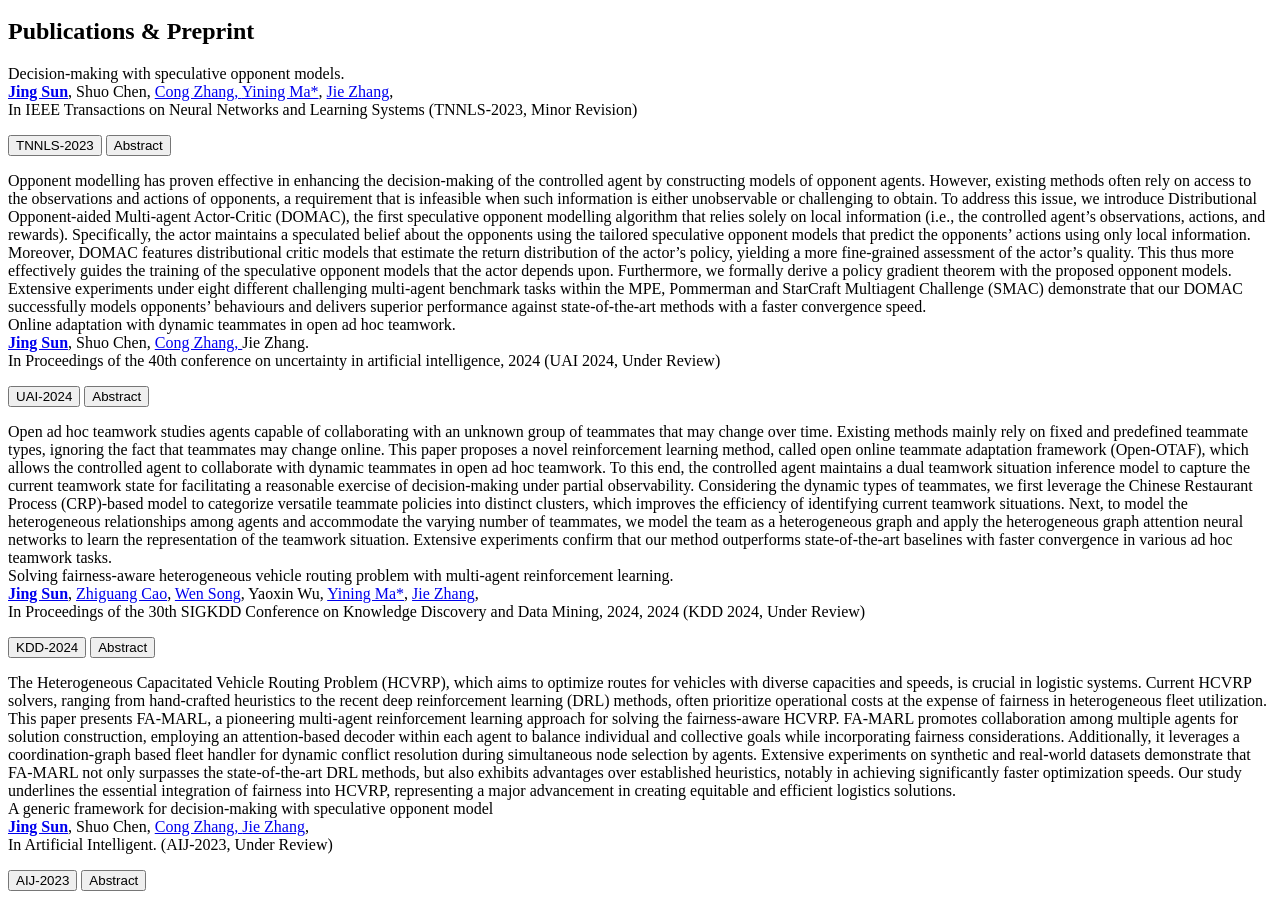
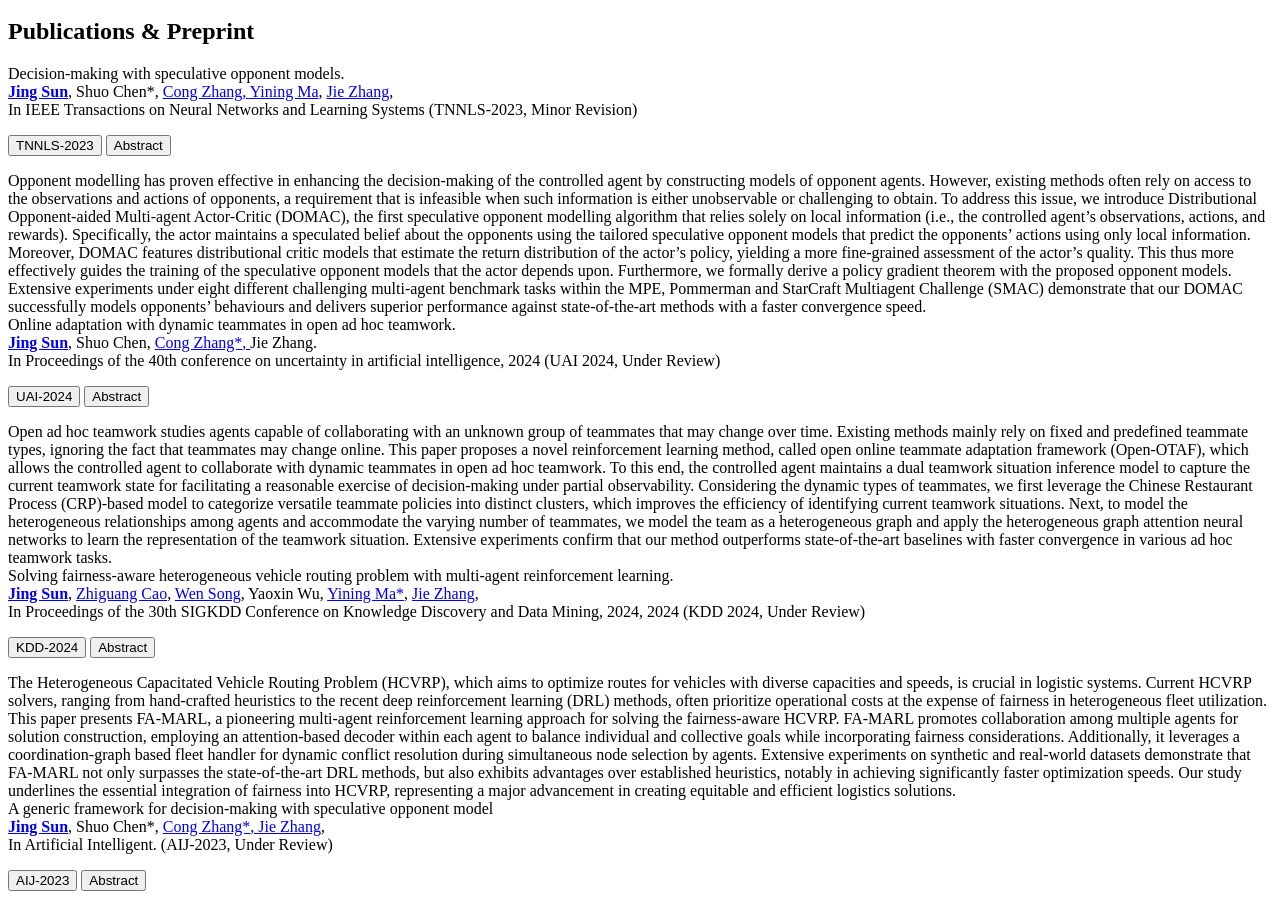
Before and after one commit to sunjing1102628/sunjing1102628.github.io, a Jekyll site: the page index.html, which Jekyll copies as it is, in a window 1280 px wide and 1400 px high, scrolled down 1791 px. Shown: the part 177-1084 px from the top of the window. Built offline with Jekyll 4.4.1, drawn with Linux system fonts in a browser that asks for light colours; nearby versions of some CDN libraries; comment, search, counter and statistics services are not loaded; a style sheet for code colours, icons or effects is not loaded; some of the changed lines change nothing that is shown.

Commit message:
general_update

```diff
--- a/index.html
+++ b/index.html
@@ -27,7 +27,7 @@
     <meta name="description" content="Ph.D. Student">
 
 
-    <link rel="alternate" hreflang="en-us" href="https://zcaicaros.github.io/">
+    <link rel="alternate" hreflang="en-us" href="https://sunjing1102628.github.io/">
 
 
     <meta name="theme-color" content="#2962ff">
@@ -86,7 +86,7 @@
     <meta property="twitter:card" content="summary">
 
     <meta property="og:site_name" content="Jing Sun">
-    <meta property="og:url" content="https://zcaicaros.github.io/">
+    <meta property="og:url" content="https://sunjing1102628.github.io/">
     <meta property="og:title" content="Jing Sun">
     <meta property="og:description" content="Ph.D. Student">
     <meta property="og:image" content="img/map[gravatar:%!s(bool=false) shape:circle]">
@@ -102,10 +102,10 @@
             "@type": "WebSite",
             "potentialAction": {
                 "@type": "SearchAction",
-                "target": "https://zcaicaros.github.io/?q={search_term_string}",
+                "target": "https://sunjing1102628.github.io/?q={search_term_string}",
                 "query-input": "required name=search_term_string"
             },
-            "url": "https://zcaicaros.github.io/"
+            "url": "https://sunjing1102628.github.io/"
         }
     </script>
 
@@ -458,6 +458,8 @@
                     </div>
                 </div>
 
+
+
                 <div class="row experience">
 
                     <div class="col-auto text-center flex-column d-none d-sm-flex">
@@ -604,22 +606,20 @@
             <div class="col-12 col-lg-8">
 
 
-
                 <div class="view-list-item">
                     Decision-making with speculative opponent models.
 
                     <div class="article-metadata">
-                        <span><a href="https://zcaicaros.github.io/"><b>Jing Sun</b></a></span>,
-                        <span><a href="https://dblp.org/pid/00/6472-6.html" target="_blank" rel="noopener noreferrer"></a>Shuo Chen</span>,
+                        <span><a href="https://sunjing1102628.github.io/"><b>Jing Sun</b></a></span>,
+                        <span><a href="https://dblp.org/pid/00/6472-6.html" target="_blank" rel="noopener noreferrer"></a>Shuo Chen*</span>,
                         <span><a href="https://zcaicaros.github.io/" target="_blank" rel="noopener noreferrer"></a><a href="https://zcaicaros.github.io/">Cong Zhang</span>,
 
-                        <span><a href="https://github.com/yining043" target="_blank" rel="noopener noreferrer">Yining Ma*</a></span>,
+                        <span><a href="https://github.com/yining043" target="_blank" rel="noopener noreferrer">Yining Ma</a></span>,
 
                         <span><a href="https://personal.ntu.edu.sg/zhangj/" target="_blank" rel="noopener noreferrer">Jie Zhang</a></span>,
 
 
                     </div>
-
 
                     <div class="btn-links">
 
@@ -665,15 +665,14 @@
 
                 </div>
 
-
                 <div class="view-list-item">
                     Online adaptation with dynamic teammates in open ad hoc teamwork.
 
                     <div class="article-metadata">
 
-                        <span><a href="https://zcaicaros.github.io/"><b>Jing Sun</b></a></span>,
+                        <span><a href="https://sunjing1102628.github.io/"><b>Jing Sun</b></a></span>,
                         <span><a href="https://dblp.org/pid/00/6472-6.html" target="_blank" rel="noopener noreferrer"></a>Shuo Chen</span>,
-                        <span><a href="https://zcaicaros.github.io/" target="_blank" rel="noopener noreferrer"></a><a href="https://zcaicaros.github.io/">Cong Zhang</span>,
+                        <span><a href="https://zcaicaros.github.io/" target="_blank" rel="noopener noreferrer"></a><a href="https://zcaicaros.github.io/">Cong Zhang*</span>,
                         <span><a href="https://personal.ntu.edu.sg/zhangj/" target="_blank" rel="noopener noreferrer"></a>Jie Zhang</span>.
                     </div>
 
@@ -724,7 +723,7 @@
                     Solving fairness-aware heterogeneous vehicle routing problem with multi-agent reinforcement learning.
 
                     <div class="article-metadata">
-                        <span><a href="https://zcaicaros.github.io/"><b>Jing Sun</b></a></span>,
+                        <span><a href="https://sunjing1102628.github.io/"><b>Jing Sun</b></a></span>,
                         <span><a href="https://zhiguangcaosg.github.io/" target="_blank" rel="noopener noreferrer">Zhiguang Cao</a></span>,
                         <span><a href="https://songwenas12.github.io/" target="_blank" rel="noopener noreferrer">Wen Song</a></span>,
                         <span>Yaoxin Wu</a></span>,
@@ -783,9 +782,9 @@
                     A generic framework for decision-making with speculative opponent model
 
                     <div class="article-metadata">
-                        <span><a href="https://zcaicaros.github.io/"><b>Jing Sun</b></a></span>,
-                        <span><a href="https://dblp.org/pid/00/6472-6.html" target="_blank" rel="noopener noreferrer"></a>Shuo Chen</span>,
-                        <span><a href="https://zcaicaros.github.io/" target="_blank" rel="noopener noreferrer"></a><a href="https://zcaicaros.github.io/">Cong Zhang</span>,
+                        <span><a href="https://sunjing1102628.github.io/"><b>Jing Sun</b></a></span>,
+                        <span><a href="https://dblp.org/pid/00/6472-6.html" target="_blank" rel="noopener noreferrer"></a>Shuo Chen*</span>,
+                        <span><a href="https://zcaicaros.github.io/" target="_blank" rel="noopener noreferrer"></a><a href="https://zcaicaros.github.io/">Cong Zhang*</span>,
                             <span><a href="https://personal.ntu.edu.sg/zhangj/" target="_blank" rel="noopener noreferrer">Jie Zhang</a></span>,
 
                     </div>
@@ -836,7 +835,7 @@
                     Optimized modeling and opportunity cost analysis for overloaded interconnected dangerous goods in warehouse operations.
 
                     <div class="article-metadata">
-                        <span><a href="https://zcaicaros.github.io/"><b>Jing Sun</b></a></span>,
+                        <span><a href="https://sunjing1102628.github.io/"><b>Jing Sun</b></a></span>,
                         <span>Fangwei Zhang</span>,
                         <span>Peicheng Lu</span>,
                         <span>Janney Yee</span>.
@@ -900,7 +899,7 @@
                         <span><a href="https://songwenas12.github.io/" target="_blank" rel="noopener noreferrer">Wen Song</a></span>,
 
                         and
-                        <span><a href="https://zcaicaros.github.io/"><b>Jing Sun</b></a></span>
+                        <span><a href="https://sunjing1102628.github.io/"><b>Jing Sun</b></a></span>
                     </div>
 
 
@@ -952,7 +951,7 @@
 
                     <div class="article-metadata">
                         <span>Jianbo Li</span>,
-                        <span><a href="https://zcaicaros.github.io/"><b>Jing Sun</b></a></span>,
+                        <span><a href="https://sunjing1102628.github.io/"><b>Jing Sun</b></a></span>,
 
                     </div>
 
@@ -988,7 +987,7 @@
                         <span>Fangwei Zhang</span>,
                         <span>Jihong Chen</span>,
                         <span>Jianbo Li</span>,
-                        <span><a href="https://zcaicaros.github.io/"><b>Jing Sun</b></a></span>,
+                        <span><a href="https://sunjing1102628.github.io/"><b>Jing Sun</b></a></span>,
                         and <span>Augustine Attey.</span>,
 
                     </div>
@@ -1051,7 +1050,7 @@
                         <span>Zhongjun Wu</span>,
                         <span>Fangwei Zhang</span>
 
-                        <span><a href="https://zcaicaros.github.io/"><b>Jing Sun</b></a></span>,
+                        <span><a href="https://sunjing1102628.github.io/"><b>Jing Sun</b></a></span>,
                         <span>Wenjing Wang</span>
                         ,
                         and
@@ -1135,7 +1134,7 @@
                         <span>Fangwei Zhang</span>
                         <span>Qiang Li</span>
 
-                        <span><a href="https://zcaicaros.github.io/"><b>Jing Sun</b></a></span>,
+                        <span><a href="https://sunjing1102628.github.io/"><b>Jing Sun</b></a></span>,
                         <span>Janney Yee</span>
                         <span>Shuhong Wang</span>
                         ,
```
